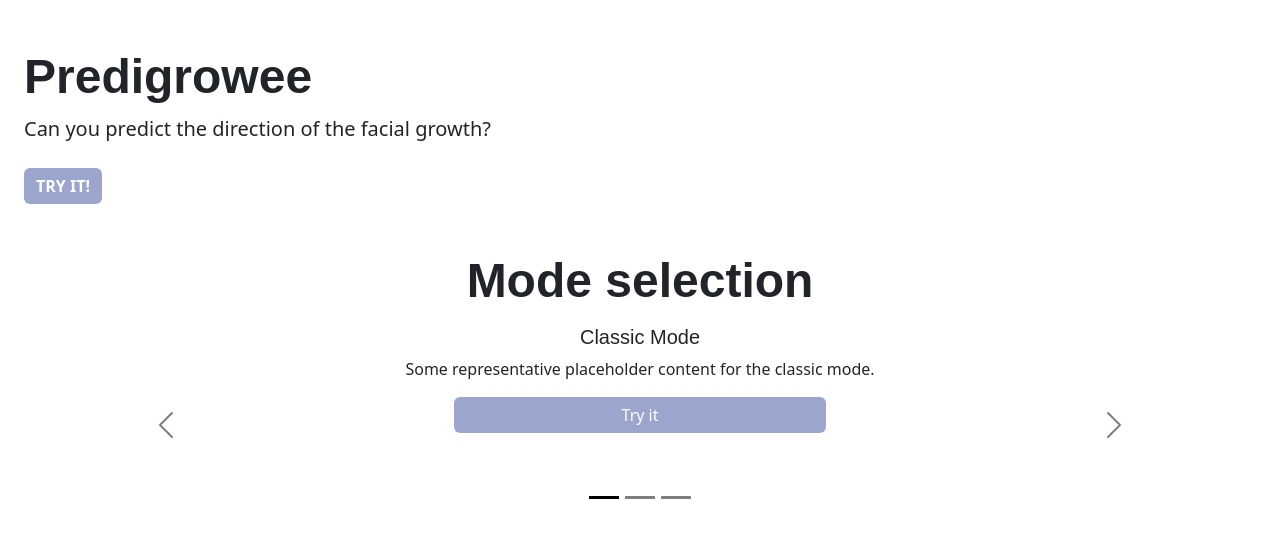
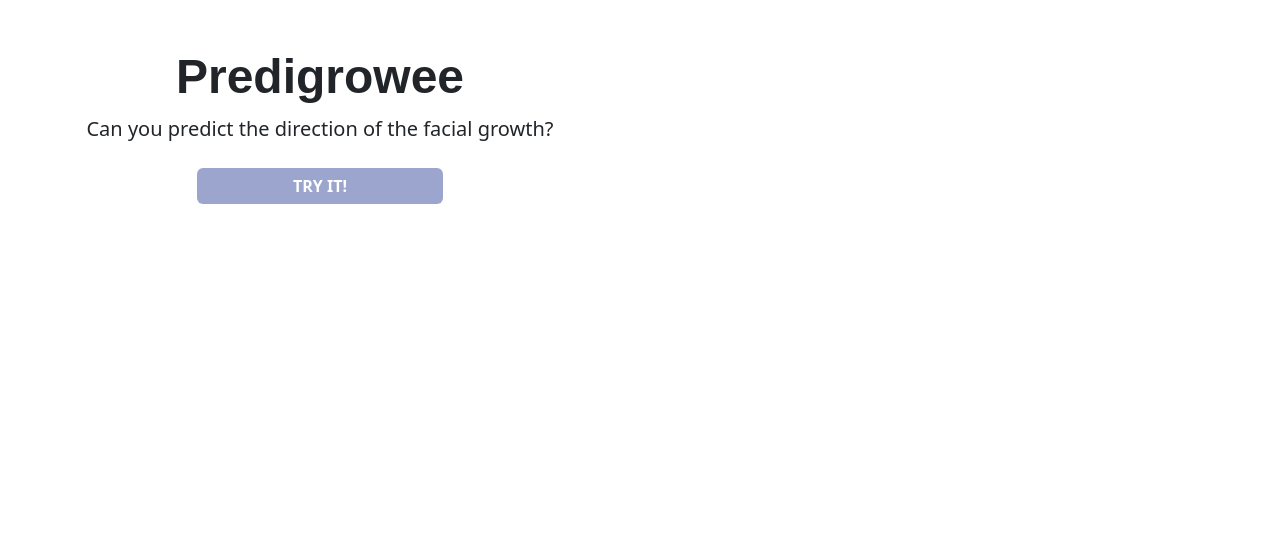
Before and after one commit to WSokoll/PrediGrowee, a Flask app: template app/templates/welcome.jinja in a window 1280 px wide. Shown: the part 51-589 px from the top of the page. Run offline with Flask 3, Linux system fonts and the light colour scheme; the template is opened without the code that fills it: most values are stand-ins (such as "Sample title", 1, 10 or a date in 2020); parts of the project's set-up code (start-up, migrations or seed data) failed here and were passed over.

Commit message:
Welcome FRONTEND - Hero and mode selection sections update

```diff
--- a/app/static/css/style.css
+++ b/app/static/css/style.css
@@ -49,7 +49,7 @@ h1, h2, h3, h4, h5, h6 {
 
 
 .carousel-item-welcome {
-    height: 200px;
+    height: 250px;
 }
 
 /* Oauth icons */
--- a/app/templates/welcome.jinja
+++ b/app/templates/welcome.jinja
@@ -2,16 +2,22 @@
 
 {% block content %}
 
+  <div class="col-lg-6 col-md-8 col-sm-12 px-4 py-5">
+
     <!-- Hero section -->
-  <div class="px-4 py-5 text-right" id="about-project-section">
+    {% if not request.args.get('modes') %}
+      <div class="text-center" id="hero-section">
         <h1 class="display-5 fw-bold">Predigrowee</h1>
-    <div class="mx-auto">
+        <div class="mx-3">
           <p class="lead mb-4">
             Can you predict the direction of the facial growth?
           </p>
         </div>
-    <button class="btn btn-primary text-center"><b>TRY IT!</b></button>
+        <div class="d-grid gap-2 col-5 mx-auto">
+          <button class="btn btn-primary text-center" onclick="showModeSelection()"><b>TRY IT!</b></button>
         </div>
+      </div>
+    {% endif %}
 
     <!-- Mode selection section -->
     <div class="container text-center" id="mode-selection-section">
@@ -24,24 +30,30 @@
         </div>
         <div class="carousel-inner">
           <div class="carousel-item carousel-item-welcome active">
+            <div class="d-grid gap-2 col-9 mx-auto">
               <h5>Classic Mode</h5>
-          <p>Some representative placeholder content for the classic mode.</p>
+              <p>Solve as many cases as you wish, you can stop whenever you want, and you’ll see correct answers at the end.</p>
+            </div>
             <div class="d-grid gap-2 col-4 mx-auto">
-            <a href="{{ url_for('survey.get_post', mode='classic') }}" type="button" class="btn btn-primary">Try it</a>
+              <a href="{{ url_for('survey.get_post', mode='classic') }}" type="button" class="btn btn-primary"><b>TRY IT!</b></a>
             </div>
           </div>
           <div class="carousel-item carousel-item-welcome">
+            <div class="d-grid gap-2 col-9 mx-auto">
               <h5>Educational Mode</h5>
-          <p>Some representative placeholder content for the educational mode.</p>
+              <p>You’ll see a correct answer after each solved case.</p>
+            </div>
             <div class="d-grid gap-2 col-4 mx-auto">
-            <a href="{{ url_for('survey.get_post', mode='educational') }}" type="button" class="btn btn-primary">Try it</a>
+              <a href="{{ url_for('survey.get_post', mode='educational') }}" type="button" class="btn btn-primary"><b>TRY IT!</b></a>
             </div>
           </div>
           <div class="carousel-item carousel-item-welcome">
+            <div class="d-grid gap-2 col-9 mx-auto">
               <h5>Limited Time Mode</h5>
-          <p>Some representative placeholder content for the limited time mode.</p>
+              <p>You’ll have limited time (30 sec.) to solve each case.</p>
+            </div>
             <div class="d-grid gap-2 col-4 mx-auto">
-            <a href="{{ url_for('survey.get_post', mode='time-limited') }}" type="button" class="btn btn-primary">Try it</a>
+              <a href="{{ url_for('survey.get_post', mode='time-limited') }}" type="button" class="btn btn-primary"><b>TRY IT!</b></a>
             </div>
           </div>
         </div>
@@ -56,4 +68,21 @@
       </div>
     </div>
 
+  </div>
 {% endblock %}
+
+{% block scripts %}
+  <script>
+    let modeSelection = document.getElementById("mode-selection-section");
+    let hero = document.getElementById("hero-section");
+
+    if (hero) {
+        modeSelection.style.display = "none";
+    }
+
+    function showModeSelection() {
+        modeSelection.style.display = "block";
+        hero.style.display = "none";
+    }
+  </script>
+{%- endblock scripts %}
```
Lines whose indentation alone changed are shown as unchanged.
